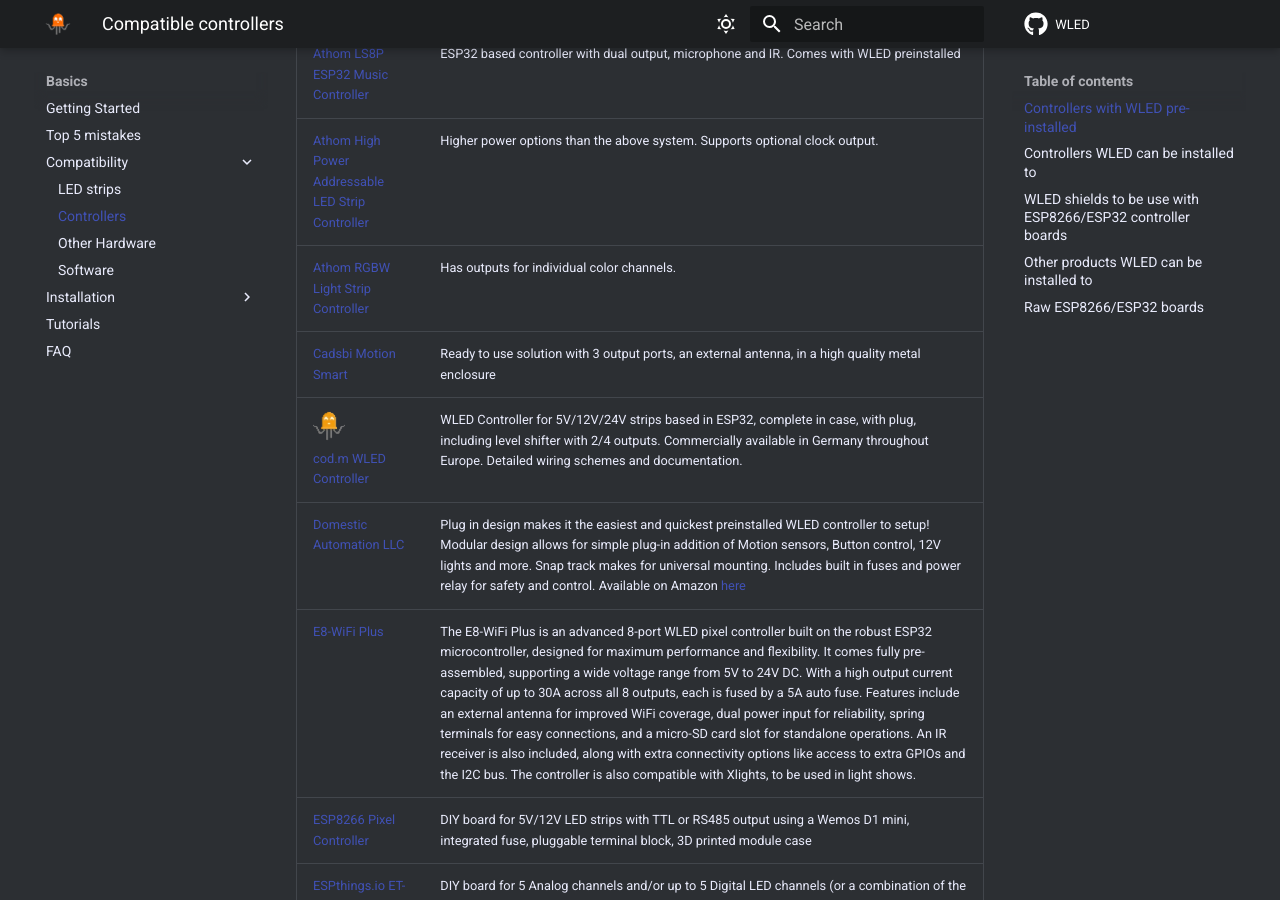
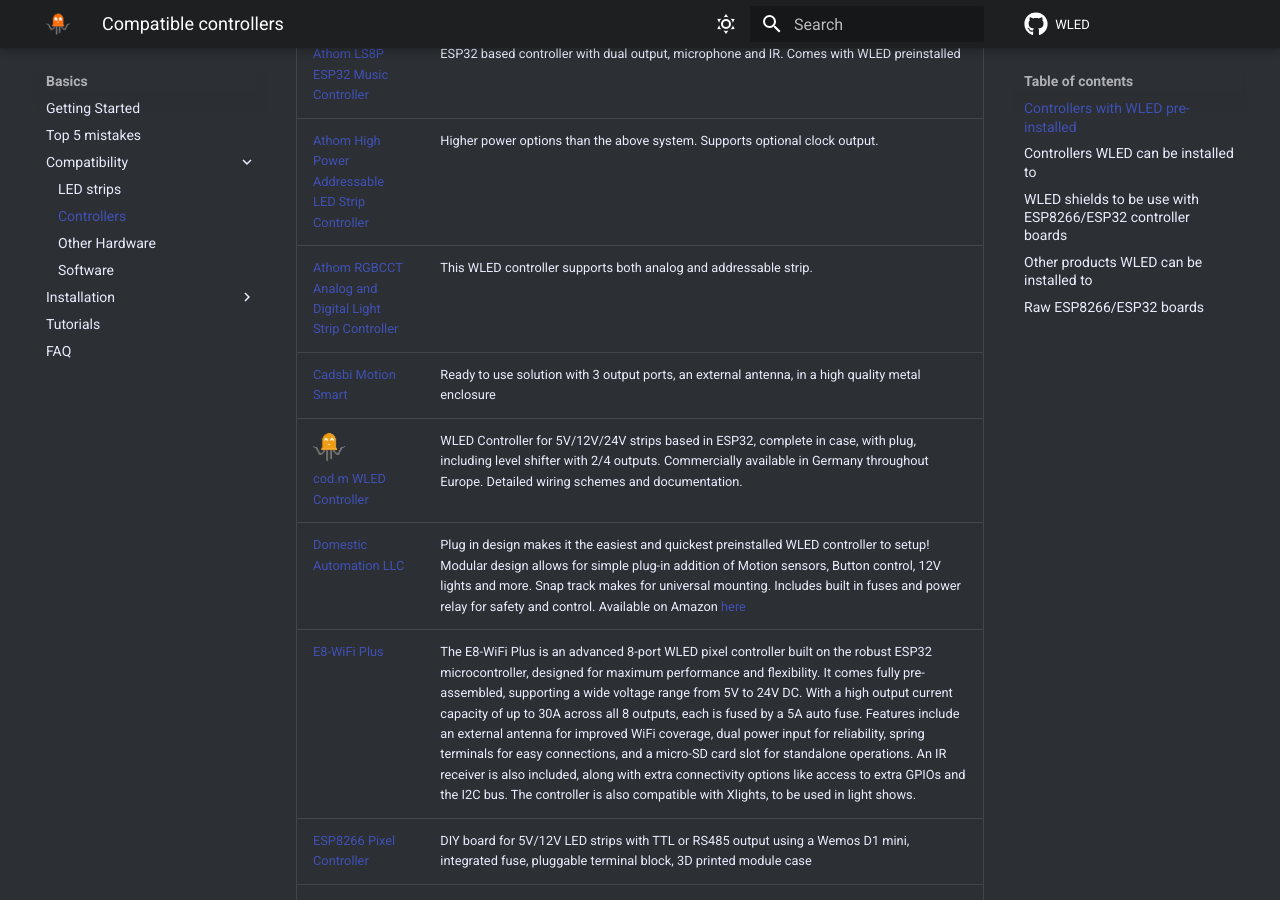
Before and after one commit to Aircoookie/WLED-Docs, an MkDocs documentation site: the page built from docs/basics/compatible-controllers.md, in a window 1280 px wide and 900 px high, scrolled down 3168 px. Built offline with MkDocs 1.6.1 and Material for MkDocs 9.7.7, drawn with Linux system fonts in a browser that asks for light colours; comment, search, counter and statistics services are not loaded.

Commit message:
Replace product that is no longer available.

```diff
--- a/docs/basics/compatible-controllers.md
+++ b/docs/basics/compatible-controllers.md
@@ -45,7 +45,7 @@
 [Athom Light Strip Controller](https://www.aliexpress.com/item/1005002198527735.html) | Simple controller with enclosure for reliably driving 3 pin 5V LEDs. Uses 2M ESP8266.
 [Athom LS8P ESP32 Music Controller](https://www.athom.tech/blank-1/wled-esp32-music-addressable-led-strip-controller) | ESP32 based controller with dual output, microphone and IR. Comes with WLED preinstalled
 [Athom High Power Addressable LED Strip Controller](https://www.athom.tech/blank-1/wled-high-power-led-strip-controller) | Higher power options than the above system. Supports optional clock output.
-[Athom RGBW Light Strip Controller](https://www.athom.tech/blank-1/wled-rgbw-light-strip-controller) | Has outputs for individual color channels.
+[Athom RGBCCT Analog and Digital Light Strip Controller](https://www.athom.tech/blank-1/wled-rgbcct-analog-and-digital-light-strip-controller) | This WLED controller supports both analog and addressable strip.
 [Cadsbi Motion Smart](https://www.cadsbi-shop.de/shop/led-beleuchtungscontroller/cadsbi-motion-smart/) | Ready to use solution with 3 output ports, an external antenna, in a high quality metal enclosure
 ![Gold Member](../assets/images/content/akemi_gold.png)<br/> [cod.m WLED Controller](https://shop.codm.de/en/automation/wled/30/wled-controller-wlan/wi-fi) | WLED Controller for 5V/12V/24V strips based in ESP32, complete in case, with plug, including level shifter with 2/4 outputs. Commercially available in Germany throughout Europe. Detailed wiring schemes and documentation.
 [Domestic Automation LLC](https://www.domestic-automation.com) | Plug in design makes it the easiest and quickest preinstalled WLED controller to setup! Modular design allows for simple plug-in addition of Motion sensors, Button control, 12V lights and more. Snap track makes for universal mounting. Includes built in fuses and power relay for safety and control. Available on Amazon [here](https://amzn.to/3XFTjpb)
```
